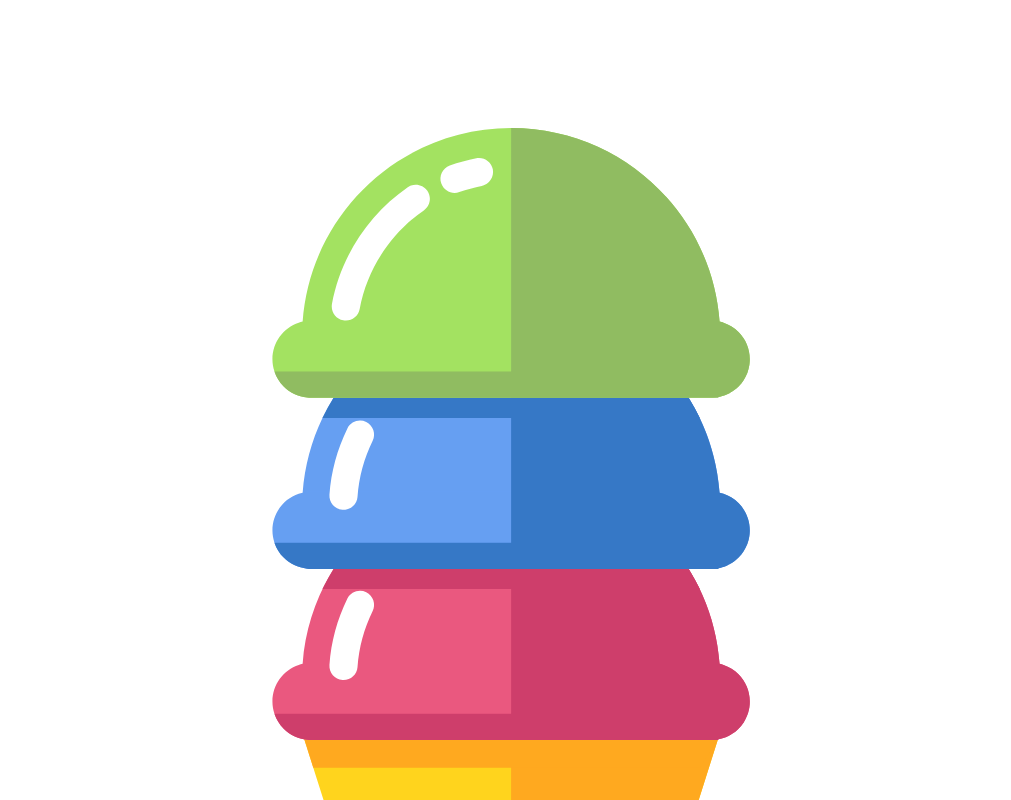
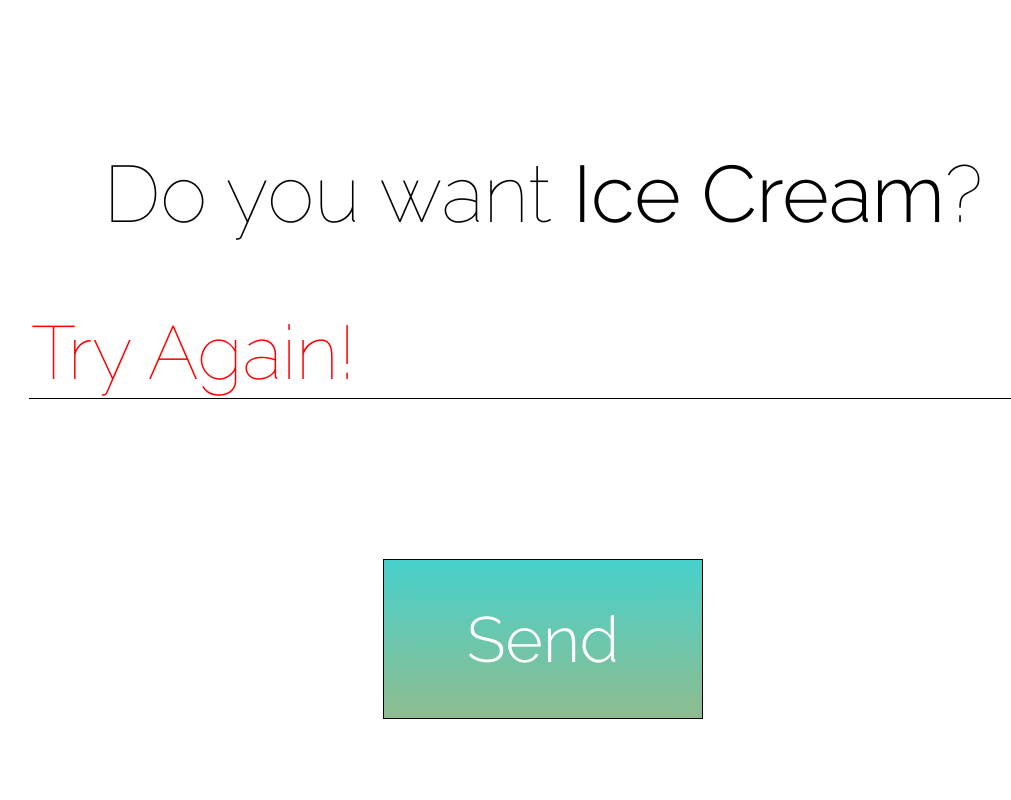
Before and after one commit to abhisheksoni27/ice-cream, a plain HTML site: page index.html in a window 1280 px wide. Both pictures are taken after typing "Sample" into the empty fields and a click on the button "Send". Shown: the top 800 px of the page, without its empty margins (97-1108 px from the left). Drawn offline with Linux system fonts and the light colour scheme.

Commit message:
Added Checks

```diff
--- a/index.html
+++ b/index.html
@@ -10,8 +10,8 @@
 
 <body>
     <div class="root" id="rootId">
-        <h2>Do you want <b>Ice Cream</b>?</h2>
-        <input type="text" placeholder="Something might melt!">
+        <h2 class="animated bounce"> Do you want <b>Ice Cream</b>?</h2>
+        <input type="text" placeholder="Something might melt!" id="input">
         <button id="send">Send</button>
     </div>
     <div class="imgContainer">
@@ -21,11 +21,18 @@
         var element = document.getElementById('send');
         var input = document.getElementById("rootId");
         var iceCream = document.getElementById("image");
+        var text = document.getElementById("input");
+
         iceCream.style.visibility = 'hidden';
 
         element.addEventListener('click', function () {
-            input.style.display = 'none';
-            iceCream.style.visibility = 'visible'
+            if (text.value === "YES" || text.value === 'Yes' || text.value === 'yes' || text.value === 'okay') {
+                input.style.display = 'none';
+                iceCream.style.visibility = 'visible'
+            }else{
+                text.value = "Try Again!";
+                text.style.color = "red";
+            }
         });
     </script>
 </body>
```
Also changed, not shown: animatedModal.min.js (added, +1 -0 lines).
